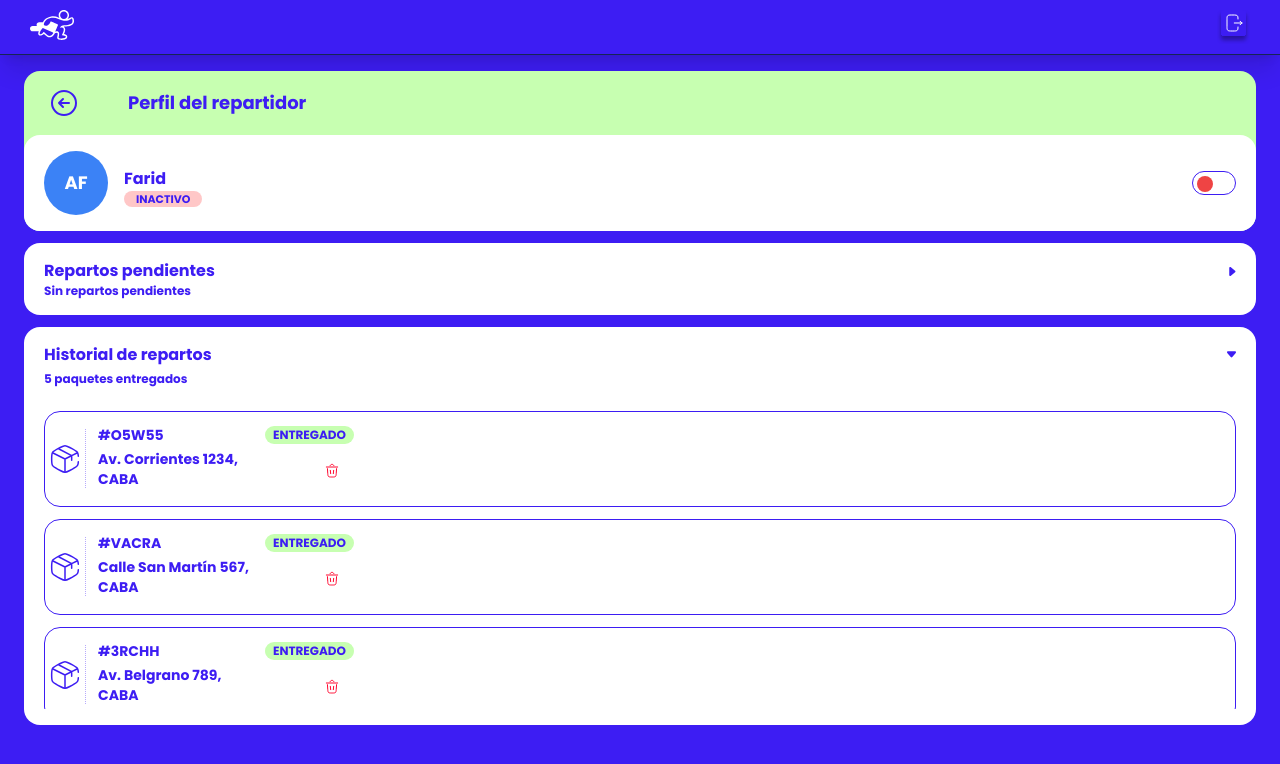
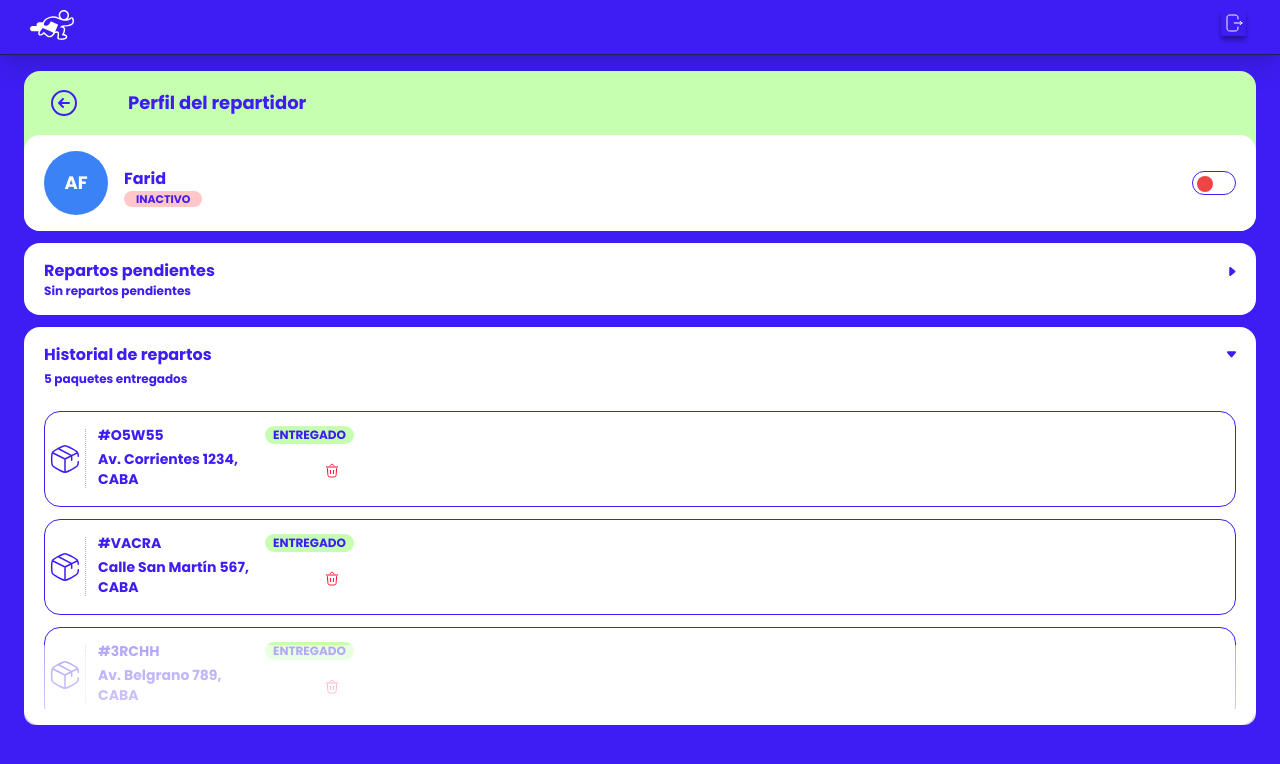
Before and after one commit to AlexisMartinez98/fastDelivery-backoffice, a Next.js app: page /backoffice/delivery_details in a window 1280 px wide. Shown: the top 764 px of the page. Built offline with nearby package versions, Linux system fonts and the light colour scheme.

Commit message:
add gradient in the view delivery details

```diff
--- /dev/null
+++ b/src/app/backoffice/delivery_details/index.css
@@ -0,0 +1,7 @@
+.bg-gradient {
+  background: linear-gradient(
+    to top,
+    rgba(255, 255, 255, 0.8),
+    rgba(255, 255, 255, 0.6)
+  );
+}
--- a/src/app/backoffice/delivery_details/page.tsx
+++ b/src/app/backoffice/delivery_details/page.tsx
@@ -1,4 +1,5 @@
 "use client";
+import "./index.css";
 import React from "react";
 import { useState } from "react";
 import { address } from "../../utils/helpers";
@@ -91,10 +92,9 @@ const page = () => {
           <p className="font-normal text-xs">Sin repartos pendientes</p>
         </div>
       </div>
-      <div className="delivery-history bg-white rounded-2xl text-[#3D1DF3] font-black mt-3 py-4">
+      <div className="delivery-history bg-white rounded-2xl text-[#3D1DF3] font-black mt-3 py-4 relative">
         <div className="flex justify-between">
-          <h2 className="ml-5 ">Historial de repartos</h2>
-
+          <h2 className="ml-5">Historial de repartos</h2>
           <svg
             width="9"
             height="7"
@@ -112,7 +112,7 @@ const page = () => {
         <p className="ml-5 font-normal text-xs mt-1">
           {address.length} paquetes entregados
         </p>
-        <div className="mt-3 h-[310px] overflow-y-auto relative">
+        <div className="mt-3 h-[310px] overflow-y-auto">
           {address.map((item: AddressItem) => (
             <BoxAddress
               key={item.id}
@@ -122,6 +122,7 @@ const page = () => {
             />
           ))}
         </div>
+        <div className="rounded-xl bg-gradient h-20 absolute bottom-0 left-0 right-0 pointer-events-none"></div>
       </div>
     </main>
   );
```
